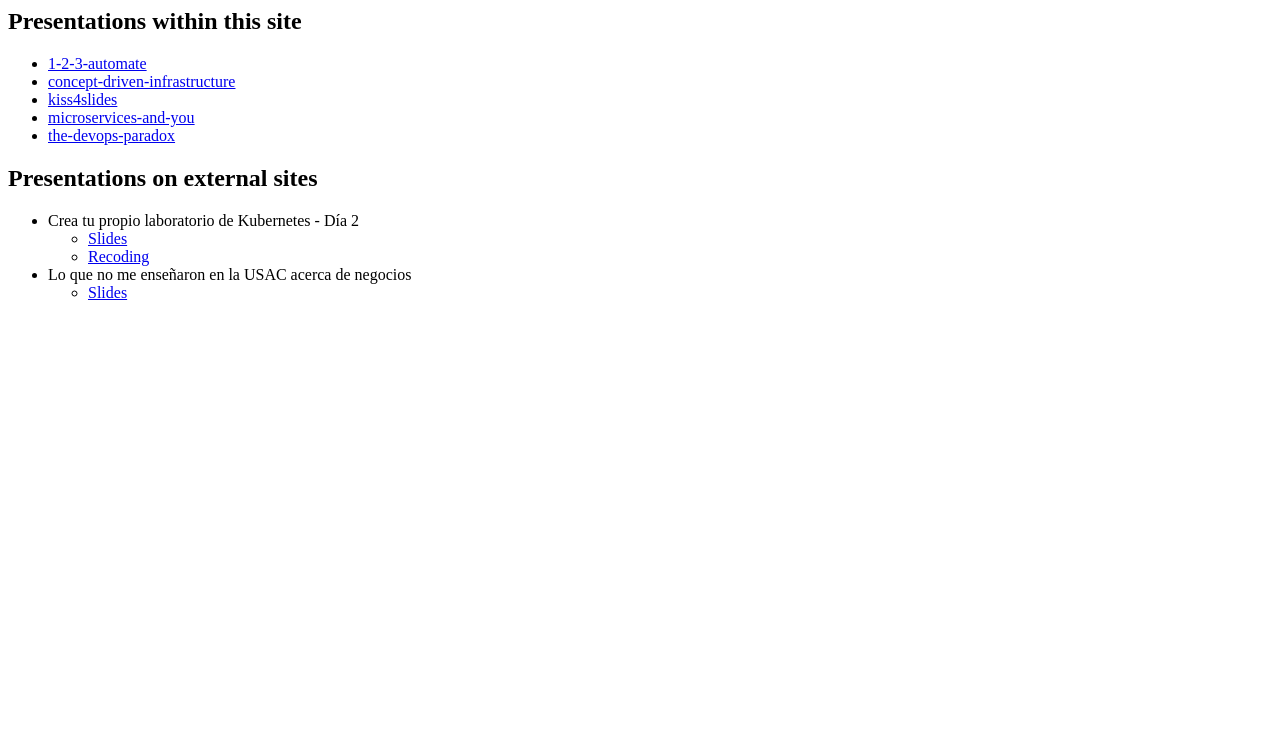
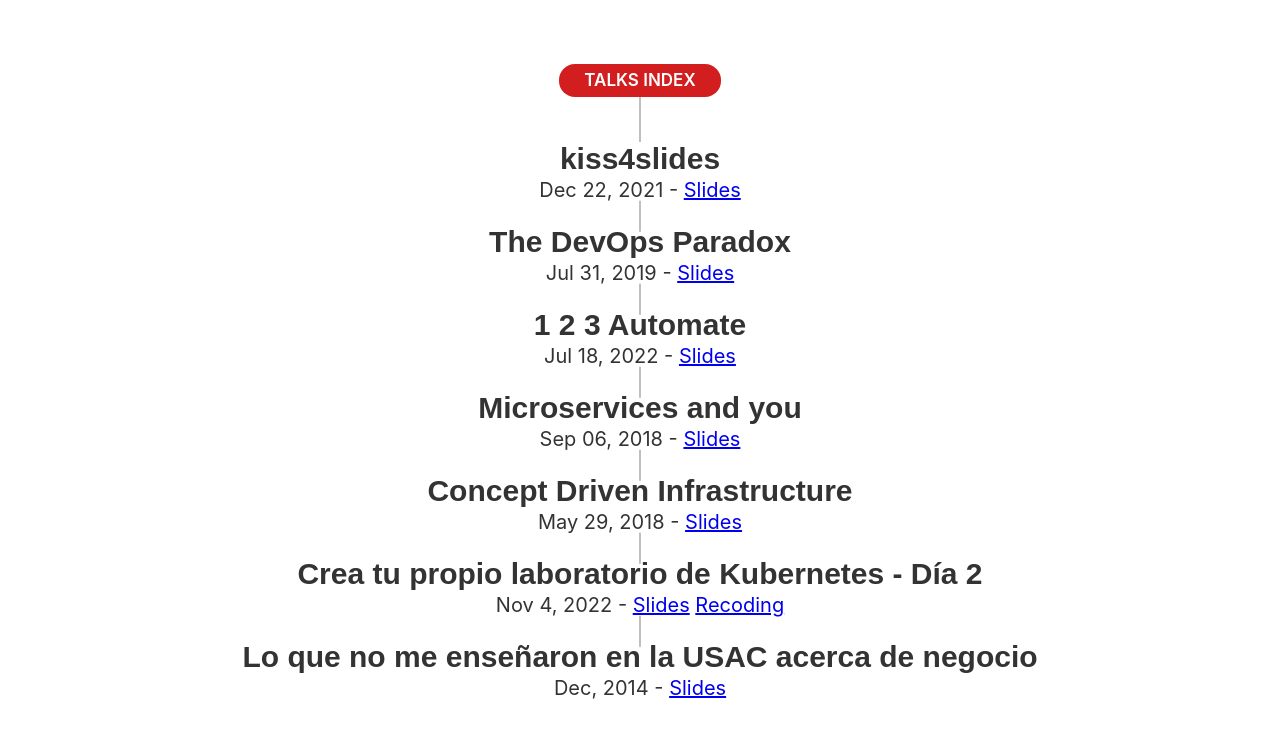
Before and after one commit to jossemarGT/talks, a plain HTML site: page static/index.html in a window 1280 px wide. Drawn offline with Linux system fonts and the light colour scheme.

Commit message:
Update site index
Signed-off-by: Jonnatan Jossemar Cordero <jossemargt@gmail.com>

```diff
--- a/static/index.html
+++ b/static/index.html
@@ -1,20 +1,149 @@
-<h2 id="presentations-within-this-site">Presentations within this site</h2>
-<ul>
-<li><a href="1-2-3-automate/index.html">1-2-3-automate</a></li>
-<li><a href="concept-driven-infrastructure/index.html">concept-driven-infrastructure</a></li>
-<li><a href="kiss4slides/index.html">kiss4slides</a></li>
-<li><a href="microservices-and-you/index.html">microservices-and-you</a></li>
-<li><a href="the-devops-paradox/index.html">the-devops-paradox</a></li>
-</ul>
-<h2 id="presentations-on-external-sites">Presentations on external sites</h2>
-<ul>
-<li>Crea tu propio laboratorio de Kubernetes - Día 2
-<ul>
-<li><a href="https://docs.google.com/presentation/d/1zmTROriozYoOIxUwVvoM4Bb8lD9e7Zo3ZJEcMy160uQ">Slides</a></li>
-<li><a href="https://www.youtube.com/watch?v=UzW8telaXgg&amp;list=PLu_V-YCGXnXOU647H_IPHzrTBAaXS4wz1&amp;index=2">Recoding</a></li>
-</ul></li>
-<li>Lo que no me enseñaron en la USAC acerca de negocios
-<ul>
-<li><a href="https://prezi.com/pueqzdtyv4ck/lo-que-no-me-ensenaro-en-la-usac-acerca-de-negocios/">Slides</a></li>
-</ul></li>
-</ul>
+<!DOCTYPE html>
+<html xmlns="http://www.w3.org/1999/xhtml" lang xml:lang>
+<head>
+  <meta charset="utf-8" />
+  <meta name="generator" content="pandoc" />
+  <meta name="viewport" content="width=device-width, initial-scale=1.0, user-scalable=yes" />
+  <title>Talks index</title>
+  <style>
+    code{white-space: pre-wrap;}
+    span.smallcaps{font-variant: small-caps;}
+    span.underline{text-decoration: underline;}
+    div.column{display: inline-block; vertical-align: top; width: 50%;}
+    div.hanging-indent{margin-left: 1.5em; text-indent: -1.5em;}
+    ul.task-list{list-style: none;}
+  </style>
+  <style type="text/css">* {
+box-sizing: border-box;
+}
+body {
+font-family: 'Inter', sans-serif;
+color: #333333;
+font-weight: 400;
+font-size: 20px;
+line-height: 1.5;
+margin: 0;
+padding: 0;
+overflow-x: hidden;
+-webkit-text-size-adjust: 100%;
+}
+p, li {
+font-size: 20px;
+color: #333333;
+line-height: 1.5;
+}
+p {
+margin: 0 0 20px 0;
+}
+h1, h2, h3, h4, h5, h6 {
+margin: 0;
+margin-top: 0px;
+line-height: normal;
+font-family: 'Poppins', sans-serif;
+line-height: 1.1;
+font-weight: 700;
+}
+body {
+margin: 5% auto 0;
+width: 100%;
+max-width: 1642px;
+}
+header h1 {
+font-size: 17px;
+line-height: 23px;
+color: #ffffff;
+font-weight: 600;
+text-transform: uppercase;
+background-color: #d21e1e;
+border-radius: 16px;
+display: block;
+width: auto;
+text-align: center;
+padding: 5px 25px;
+position: relative;
+margin-bottom: 45px;
+font-family: 'Inter', sans-serif;
+}
+header {
+position: relative;
+display: flex;
+justify-content: center;
+flex-direction: column;
+align-items: center
+}
+section {
+position: relative;
+text-align: center;
+padding: auto;
+}
+section .date::after {
+content: ' - ';
+}
+header::before {
+content: '';
+position: absolute;
+left: 0;
+height: 100%;
+width: 0px;
+background-color: #aaa;
+left: 50%;
+top: 0;
+transform: translate(-50%, 0%);
+-webkit-transform: translate(-50%, 0%);
+-moz-transform: translate(-50%, 0%);
+border-left: 1px solid #aaa;
+}
+section::after {
+content: '';
+position: absolute;
+left: 0;
+height: 50%;
+width: 0px;
+background-color: #aaa;
+left: 50%;
+bottom: 0;
+transform: translate(-50%, 85%);
+-webkit-transform: translate(-50%, 85%);
+-moz-transform: translate(-50%, 85%);
+border-left: 1px solid #aaa;
+}
+section:last-child::after {
+display: none;
+}
+.short-url { display: none; }
+</style>
+</head>
+<body>
+<header id="title-block-header">
+<h1 class="title">Talks index</h1>
+</header>
+<section id="kiss4slides" class="level2">
+<h2>kiss4slides</h2>
+<p><span class="date"> Dec 22, 2021</span> <span class="short-url"> https://bit.ly/3J7wvHj</span> <a href="kiss4slides/">Slides</a></p>
+</section>
+<section id="the-devops-paradox" class="level2">
+<h2>The DevOps Paradox</h2>
+<p><span class="date"> Jul 31, 2019</span> <span class="short-url"> http://bit.ly/2OtebA1</span> <a href="the-devops-paradox/">Slides</a></p>
+</section>
+<section id="automate" class="level2">
+<h2>1 2 3 Automate</h2>
+<p><span class="date"> Jul 18, 2022</span> <span class="short-url"> https://bit.ly/3yKjejD</span> <a href="1-2-3-automate/">Slides</a></p>
+</section>
+<section id="microservices-and-you" class="level2">
+<h2>Microservices and you</h2>
+<p><span class="date"> Sep 06, 2018</span> <span class="short-url"> http://bit.ly/2QmMUMt</span> <a href="microservices-and-you/">Slides</a></p>
+</section>
+<section id="concept-driven-infrastructure" class="level2">
+<h2>Concept Driven Infrastructure</h2>
+<p><span class="date"> May 29, 2018</span> <span class="short-url"> http://bit.ly/2F04FQl</span> <a href="concept-driven-infrastructure/">Slides</a></p>
+</section>
+<section id="crea-tu-propio-laboratorio-de-kubernetes---día-2" class="level2">
+<h2>Crea tu propio laboratorio de Kubernetes - Día 2</h2>
+<p><span class="date">Nov 4, 2022</span> <a href="https://docs.google.com/presentation/d/1zmTROriozYoOIxUwVvoM4Bb8lD9e7Zo3ZJEcMy160uQ">Slides</a> <a href="https://www.youtube.com/watch?v=UzW8telaXgg&amp;list=PLu_V-YCGXnXOU647H_IPHzrTBAaXS4wz1&amp;index=2">Recoding</a></p>
+</section>
+<section id="lo-que-no-me-enseñaron-en-la-usac-acerca-de-negocio" class="level2">
+<h2>Lo que no me enseñaron en la USAC acerca de negocio</h2>
+<p><span class="date">Dec, 2014</span> <a href="https://prezi.com/pueqzdtyv4ck/lo-que-no-me-ensenaro-en-la-usac-acerca-de-negocios/">Slides</a></p>
+</section>
+</body>
+</html>
```
